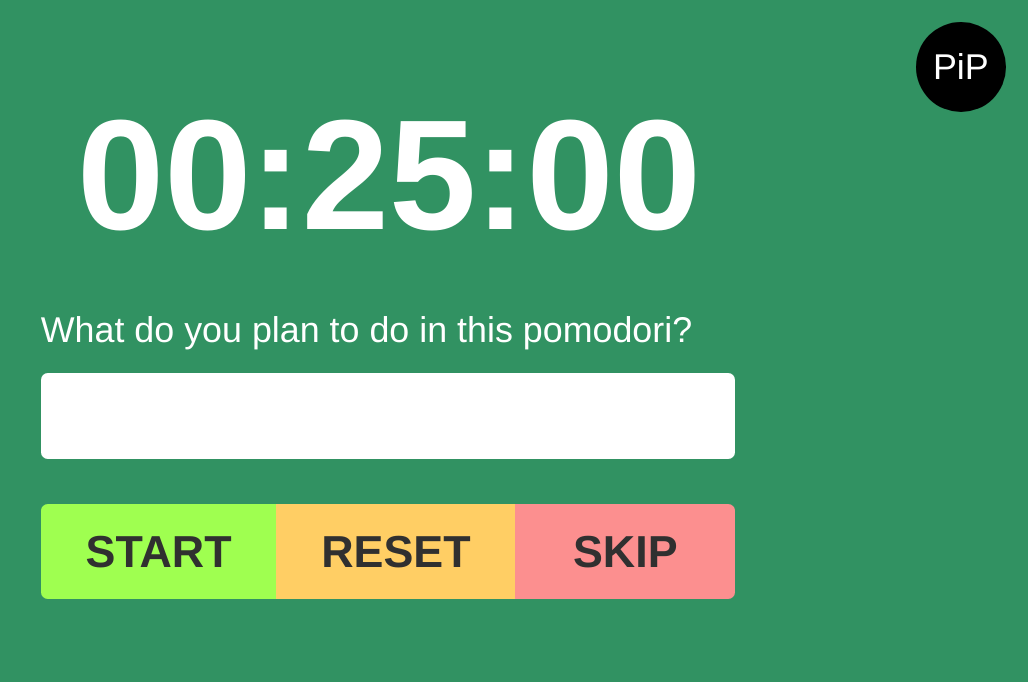
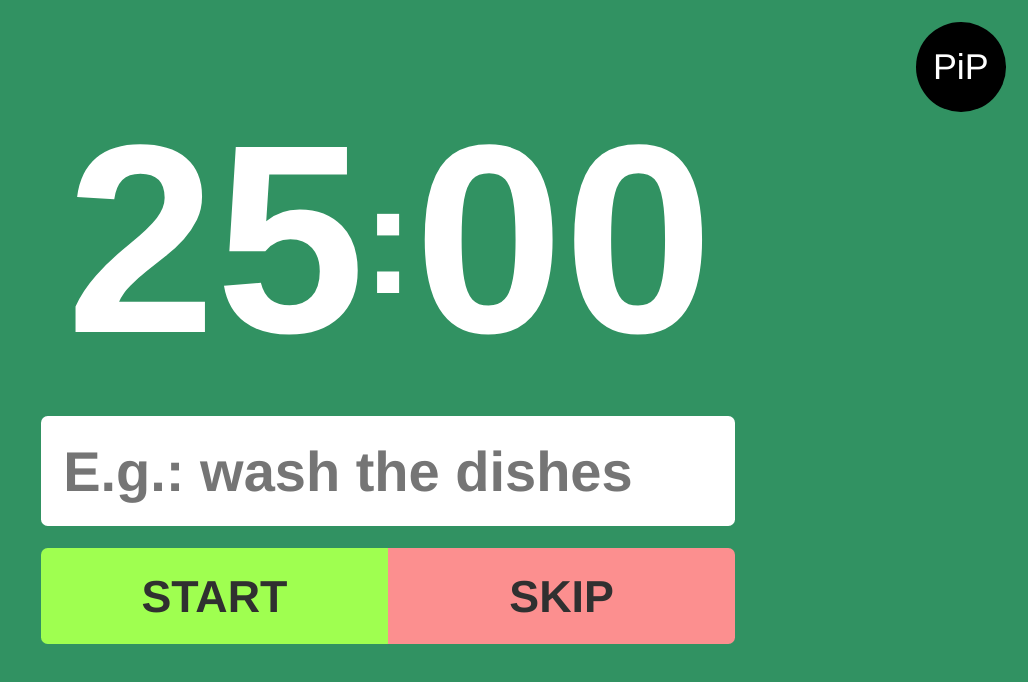
Before and after one commit to igoracmelo/worlds-best-pomodoro, a Vue app: page / in a window 1280 px wide. Shown: the top 682 px of the page, without its empty margins (252-1280 px from the left). Built offline with nearby package versions, Linux system fonts and the light colour scheme.

Commit message:
feat: making the UI cleaner for PiP

```diff
--- a/src/App.vue
+++ b/src/App.vue
@@ -22,11 +22,15 @@
       </button>
       <div class="timer">
         <input
+          v-if="enableHours"
           v-model="modelHours"
           type="text"
           @input="onDurationInput"
         >
-        <div class="sep">
+        <div
+          v-if="enableHours"
+          class="sep"
+        >
           :
         </div>
         <input
@@ -48,10 +52,10 @@
         v-if="timerType === 'pomodori'"
         class="timer-details"
       >
-        <div>What do you plan to do in this pomodori?</div>
         <input
           v-model="taskDescription"
           type="text"
+          placeholder="E.g.: wash the dishes"
         >
       </div>
 
@@ -60,10 +64,6 @@
         class="timer-details break"
       >
         <div>It is break time.</div>
-        <input
-          v-model="taskDescription"
-          type="text"
-        >
       </div>
 
       <div class="timer-btns">
@@ -75,12 +75,14 @@
           <span v-else>Stop</span>
         </button>
         <button
+          v-if="totalSecs !== timerDuration[timerType]"
           class="reset-timer"
           @click="resetTimer"
         >
           Reset
         </button>
         <button
+          v-else
           class="skip-timer"
           @click="skipTimer"
         >
@@ -126,6 +128,7 @@ export default defineComponent({
       tickSound: true,
       timeoutSound: true,
       timerType: 'pomodori' as TimerType,
+      enableHours: false,
       modelHours: '00',
       modelMins: '00',
       modelSecs: '00',
@@ -358,18 +361,19 @@ html {
   padding: 2.0rem 2.0rem;
   display: flex;
   flex-direction: column;
-  gap: 2.0rem;
+  gap: 1.0rem;
 }
 
 .timer {
   display: flex;
   justify-content: center;
+  align-items: center;
   font-size: 7.0rem;
   font-weight: bold;
 
   input {
     width: 1.1em;
-    font-size: 7.0rem;
+    font-size: 12rem;
     border: none;
     &:focus {
       outline: .2rem solid #fa0a;
@@ -383,6 +387,8 @@ html {
   gap: 1.0rem;
 
   input {
+    font-size: 2.5rem;
+    font-weight: bold;
     background-color: #fff;
     border-radius: .3rem;
     max-width: 100%;
@@ -391,8 +397,10 @@ html {
   }
 
   &.break {
-    input {
-      visibility: hidden;
+    div {
+      text-align: center;
+      font-size: 3rem;
+      padding: .7rem 0;
     }
   }
 }
```
